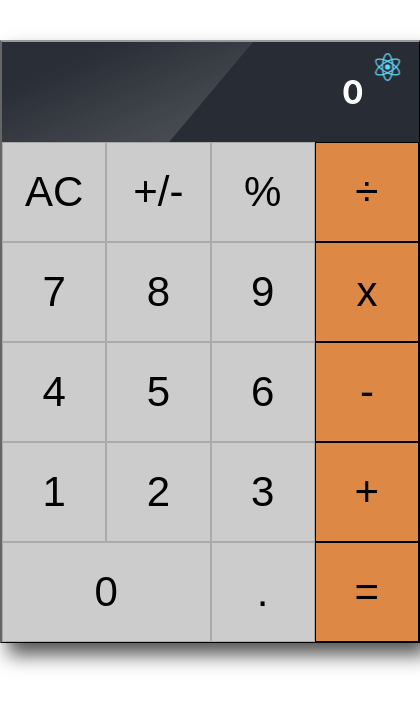
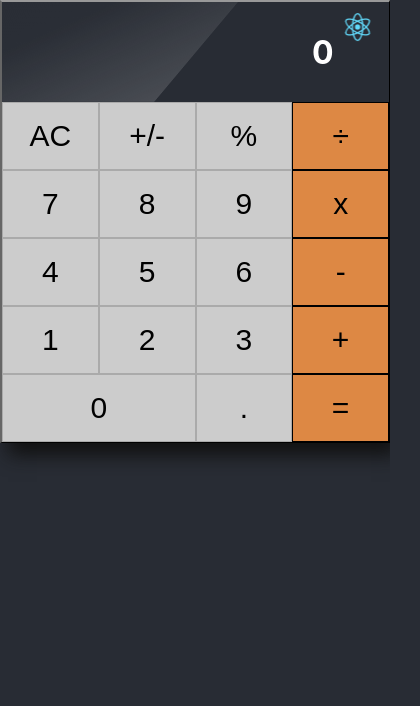
Before and after one commit to Aaron-RN/REACT-Calculator, a React (Create React App) app: page / in a window 390 px wide. Shown: the top 706 px of the page, 420 px wide, since content can reach past the window. Built offline with nearby package versions, Linux system fonts and the light colour scheme.

Commit message:
Update App.css
added mobile responsiveness

```diff
--- a/src/css/App.css
+++ b/src/css/App.css
@@ -4,6 +4,8 @@
   -moz-transition-duration: 0.25s;
   transition-duration: 0.25s;
 }
+
+body { background-color: #282c34; }
 
 .App-logo {
   height: 40%;
@@ -20,9 +22,9 @@
 .calculator{
   display: flex;
   flex-direction: column;
-  max-width: 700px;
-  min-width: 420px;
-  margin: 40px auto;
+  max-width: 520px;
+  min-width: 320px;
+  margin: auto;
   overflow: hidden;
   background-color: #000;
   border: 2px solid #000;
@@ -30,7 +32,7 @@
   border-left-color: #666;
   border-right-width: 1px;
   border-bottom-width: 1px;
-  box-shadow: 8px 12px 18px #555;
+  box-shadow: 8px 12px 18px #111;
 }
 
 .history{
@@ -75,13 +77,12 @@
 .btn-row{
   width: 100%;
   display: flex;
-  height: 100px;
   overflow: visible;
   background-color: #000;
 }
 
 .btn{
-  font-size: 42px;
+  font-size: 30px;
   padding: 16px;
   cursor: pointer;
   width: calc(100% / 4);
@@ -95,7 +96,6 @@
   outline: 1px solid #666;
 }
 .btn:hover{
-  outline: none;
   border: 1px solid #777;
   border-top: 2px solid #999;
   border-left: 2px solid #999;
@@ -115,6 +115,47 @@
   background-color: #CCC;
 }
 
+/* For desktop: */
+@media only screen and (min-width: 768px) {
+  body { background-color: #FFF; }
+
+  .calculator{
+    display: flex;
+    flex-direction: column;
+    max-width: 700px;
+    min-width: 320px;
+    margin: 40px auto;
+    overflow: hidden;
+    background-color: #000;
+    border: 2px solid #000;
+    border-top-color: #999;
+    border-left-color: #666;
+    border-right-width: 1px;
+    border-bottom-width: 1px;
+    box-shadow: 8px 12px 18px #555;
+  }
+
+  .btn-row{
+    width: 100%;
+    height: 100px;
+    display: flex;
+    overflow: visible;
+    background-color: #000;
+  }
+
+  .btn{
+    font-size: 42px;
+    padding: 16px;
+    cursor: pointer;
+    width: calc(100% / 4);
+    height: auto;
+    border: 1px solid #AAA;
+  }
+  .btn-wide{
+    width: calc(100% / 2);
+  }
+}
+
 @keyframes App-logo-spin {
   from {
     transform: rotate(0deg);
```
